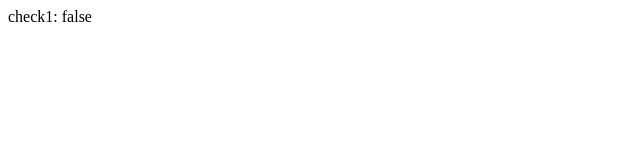
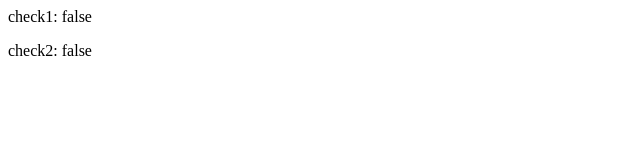
Before and after one commit to haam3r/iTee_docker_hello, a plain HTML site: page web/index.html in a window 1280 px wide. Shown: the full height of the page, 0-640 px from the left. Drawn offline with Linux system fonts and the light colour scheme.

Commit message:
Change check info on website

```diff
--- a/web/index.html
+++ b/web/index.html
@@ -6,7 +6,12 @@
 
 <body>
     <div>
-        check1: false
+        <p>
+            check1: false
+        </p>
+        <p>
+            check2: false
+        </p>
     </div>
 </body>
 
```
